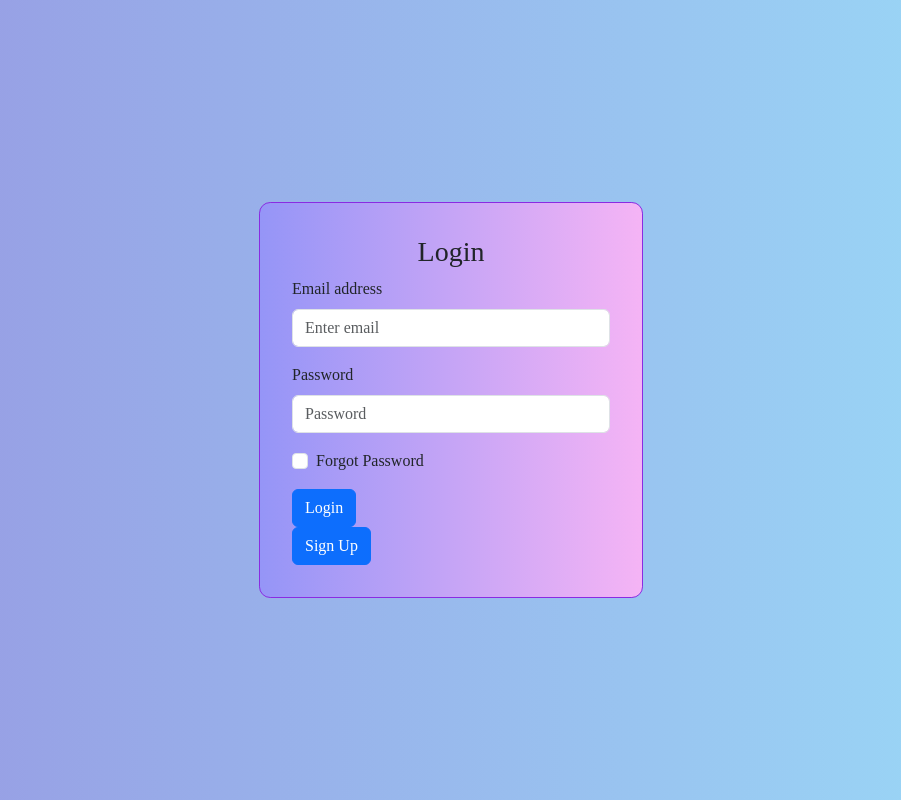
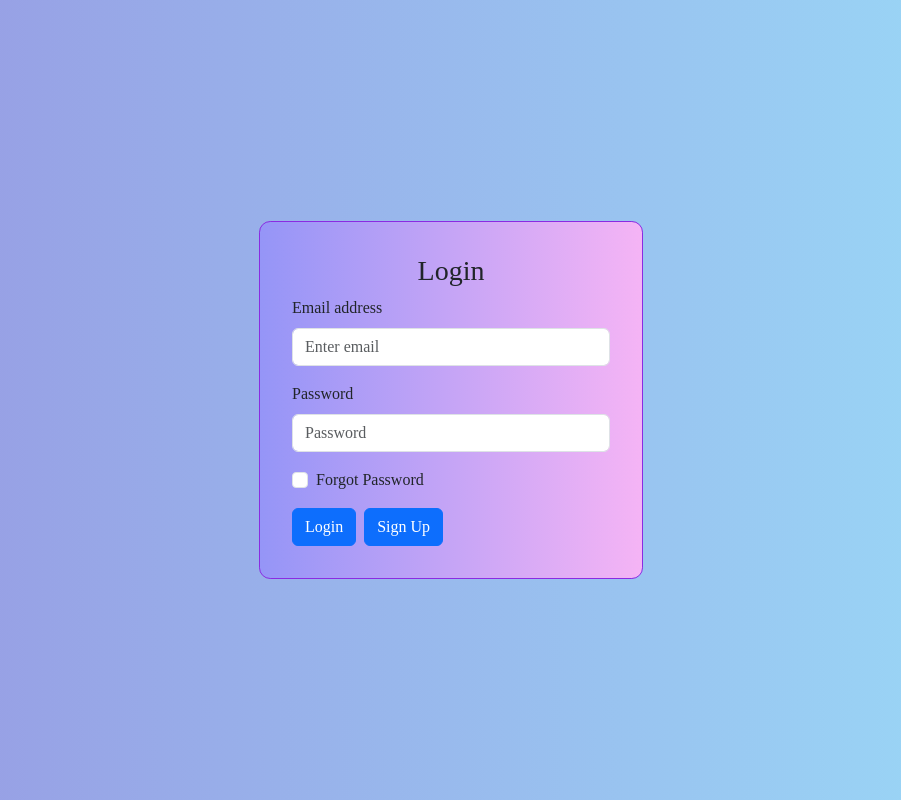
Before and after one commit to shreyapatelcs20/W3villa-Movie-App, a React (Vite) app in the folder movie-app/: page /login in a window 1280 px wide. Shown: the whole page, without its empty margins (189-1090 px from the left). Built offline with nearby package versions, Linux system fonts and the light colour scheme.

Commit message:
Update style.css

```diff
--- a/movie-app/src/Components/style.css
+++ b/movie-app/src/Components/style.css
@@ -78,6 +78,11 @@ body{
     padding-left: 4rem;
     gap: 1.5rem;
 
+}
+
+.Submit-button-all{
+    display: flex;
+    gap: 0.5rem;
 }
 
 
```
